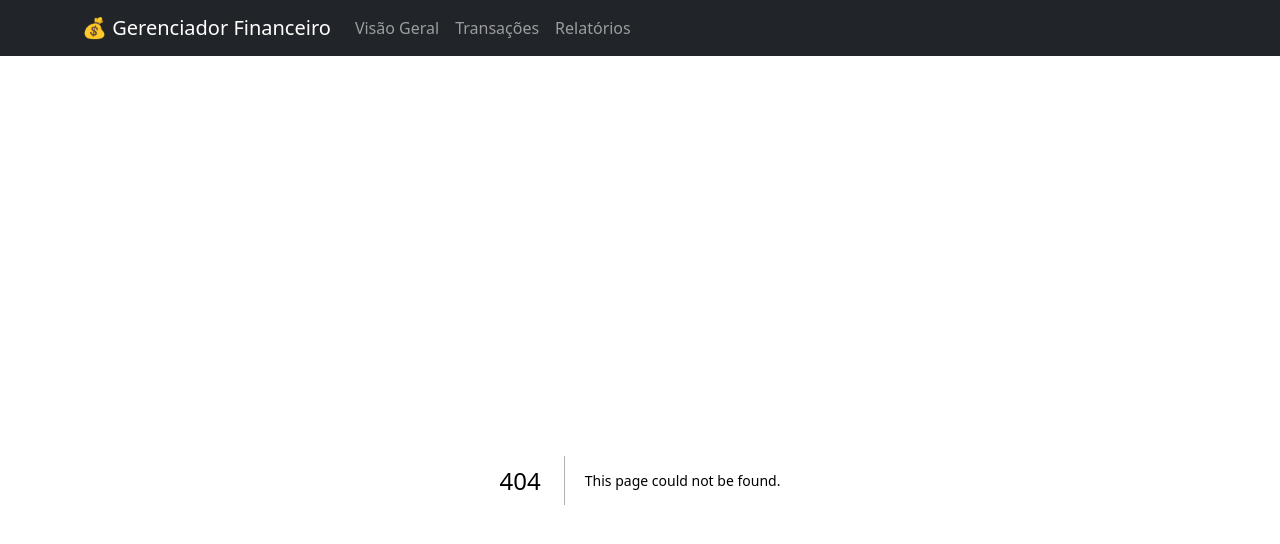
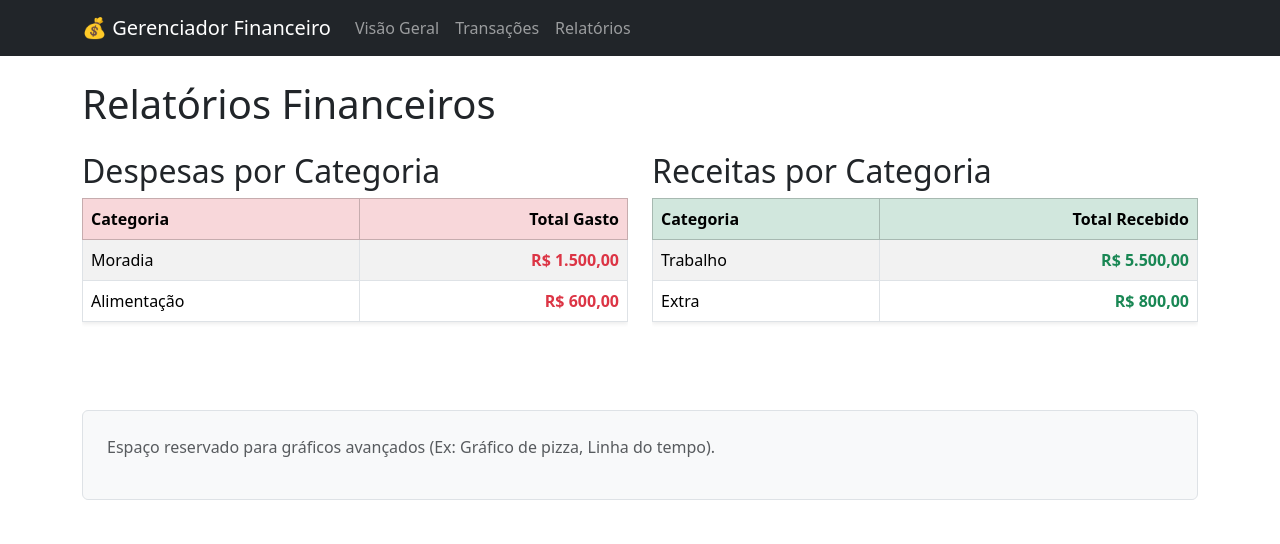
Before and after one commit to PatricAugusto/App-de-Gerenciamento-Financeiro-Web, a Next.js app: page /reports in a window 1280 px wide. Before the commit this address had no page. Shown: the top 544 px of the page. Built offline with nearby package versions, Linux system fonts and the light colour scheme.

Commit message:
feat(reports): Implementação da página de Relatórios por Categoria

```diff
--- /dev/null
+++ b/src/app/reports/page.js
@@ -0,0 +1,95 @@
+'use client';
+
+import React from 'react';
+import { Container, Table, Badge, Row, Col } from 'react-bootstrap';
+import { useTransactions } from '../../context/TransactionsContext';
+
+// Função auxiliar para formatar como moeda
+const formatCurrency = (amount) => {
+  return amount.toLocaleString('pt-BR', { style: 'currency', currency: 'BRL' });
+};
+
+/**
+ * Agrupa e soma transações por categoria.
+ * @param {Array} transactions - Lista de transações.
+ * @param {string} type - 'receita' ou 'despesa'.
+ * @returns {object} Objeto com { categoria: total_valor }.
+ */
+const aggregateByCategory = (transactions, type) => {
+  return transactions
+    .filter(t => t.type === type)
+    .reduce((acc, t) => {
+      const amount = parseFloat(t.amount);
+      acc[t.category] = (acc[t.category] || 0) + amount;
+      return acc;
+    }, {});
+};
+
+const ReportsPage = () => {
+  const { transactions } = useTransactions();
+
+  // Agregações de Receitas e Despesas
+  const expenseSummary = aggregateByCategory(transactions, 'despesa');
+  const revenueSummary = aggregateByCategory(transactions, 'receita');
+
+  return (
+    <Container className="p-0">
+      <h1 className="mb-4">Relatórios Financeiros</h1>
+
+      <Row>
+        {/* Coluna de Despesas por Categoria */}
+        <Col md={6} className="mb-4">
+          <h2>Despesas por Categoria</h2>
+          <Table striped bordered hover responsive className="shadow-sm">
+            <thead>
+              <tr className="table-danger">
+                <th>Categoria</th>
+                <th className="text-end">Total Gasto</th>
+              </tr>
+            </thead>
+            <tbody>
+              {Object.entries(expenseSummary).map(([category, total]) => (
+                <tr key={category}>
+                  <td>{category}</td>
+                  <td className="text-end fw-bold text-danger">
+                    {formatCurrency(total)}
+                  </td>
+                </tr>
+              ))}
+            </tbody>
+          </Table>
+        </Col>
+
+        {/* Coluna de Receitas por Categoria */}
+        <Col md={6} className="mb-4">
+          <h2>Receitas por Categoria</h2>
+          <Table striped bordered hover responsive className="shadow-sm">
+            <thead>
+              <tr className="table-success">
+                <th>Categoria</th>
+                <th className="text-end">Total Recebido</th>
+              </tr>
+            </thead>
+            <tbody>
+              {Object.entries(revenueSummary).map(([category, total]) => (
+                <tr key={category}>
+                  <td>{category}</td>
+                  <td className="text-end fw-bold text-success">
+                    {formatCurrency(total)}
+                  </td>
+                </tr>
+              ))}
+            </tbody>
+          </Table>
+        </Col>
+      </Row>
+
+      {/* Aqui poderíamos adicionar gráficos ou relatórios de período */}
+      <div className="mt-5 p-4 border rounded bg-light">
+          <p className="text-muted">Espaço reservado para gráficos avançados (Ex: Gráfico de pizza, Linha do tempo).</p>
+      </div>
+    </Container>
+  );
+};
+
+export default ReportsPage;
```
